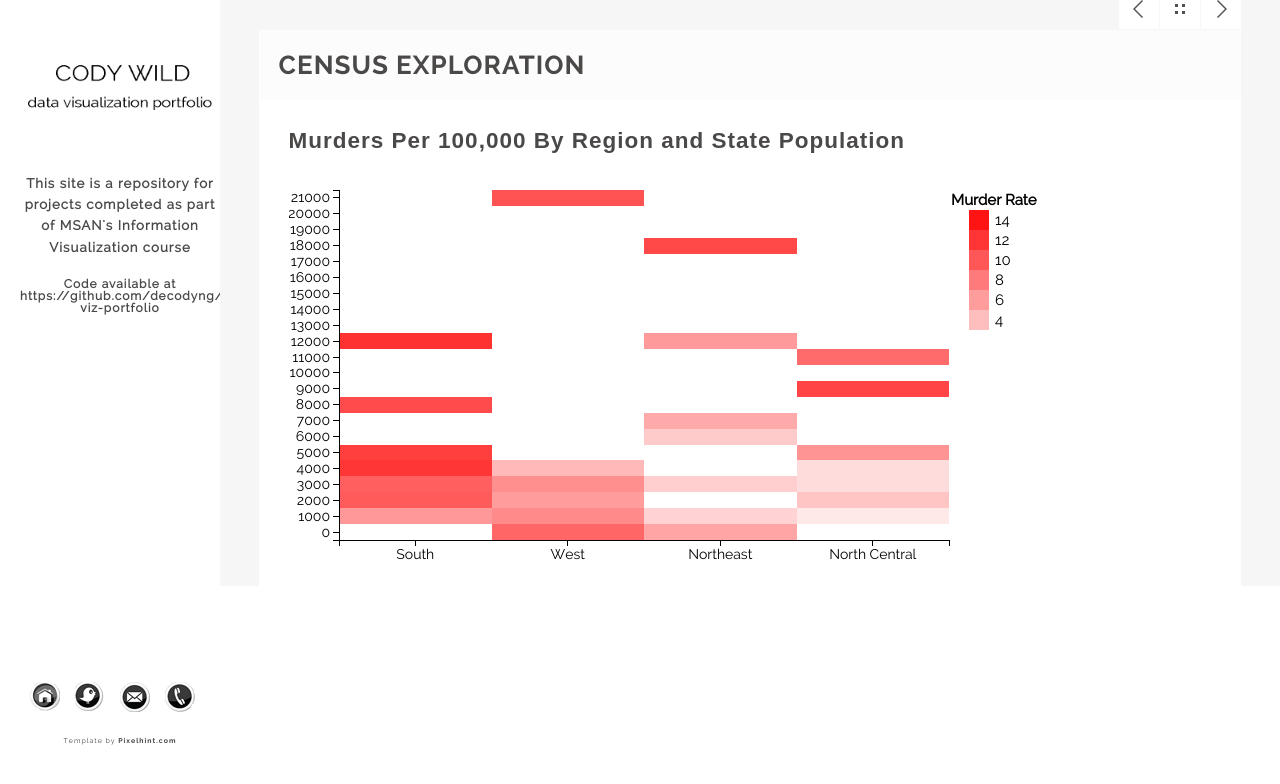
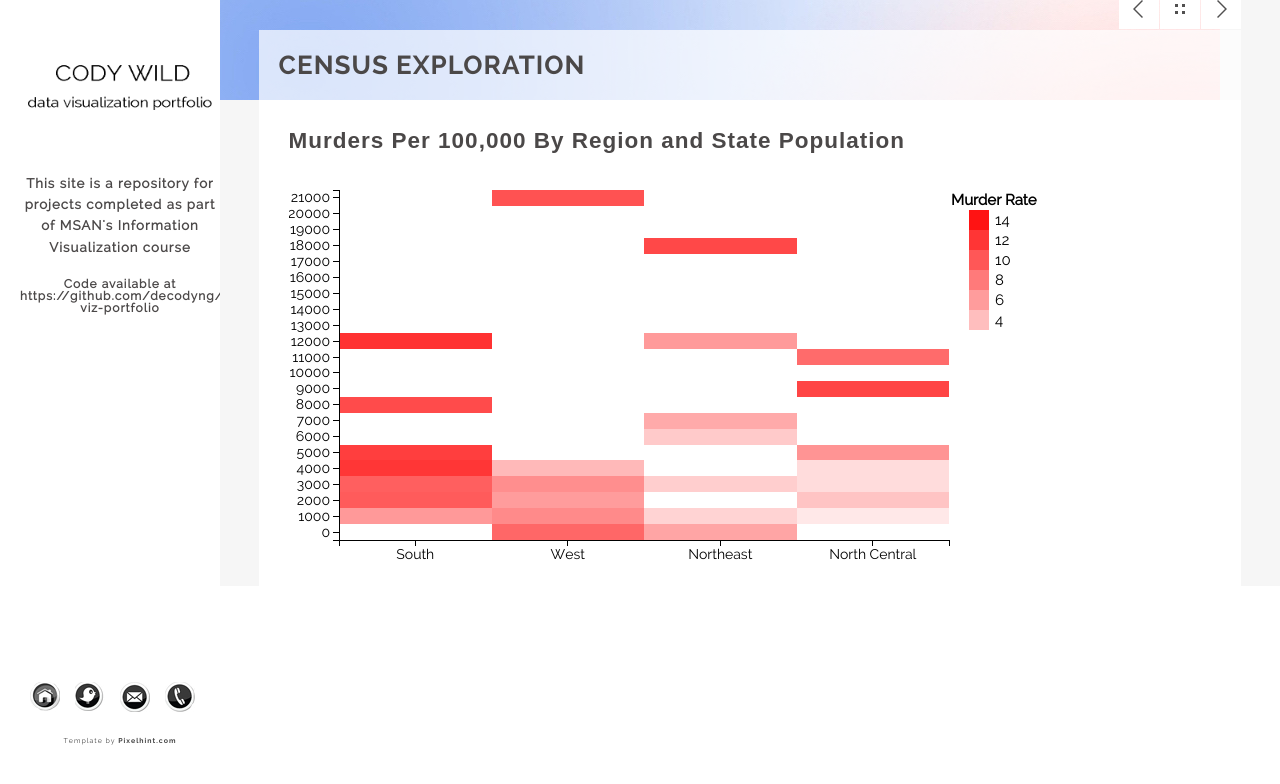
Before and after one commit to decodyng/data-viz-portfolio, a plain HTML site: page hw2.html in a window 1280 px wide. Drawn offline with Linux system fonts and the light colour scheme; the site is published under a folder, as on GitHub Pages, so addresses that start at the root find nothing.

Commit message:
heatmap first draft

```diff
--- a/hw2.html
+++ b/hw2.html
@@ -36,7 +36,7 @@
 			}
 
 		.top {
-			background: url('/img/rwb.jpg') no-repeat;
+			background: url('img/rwb.jpg') no-repeat;
 		}
 		.axis path,
 		.axis line {
```
